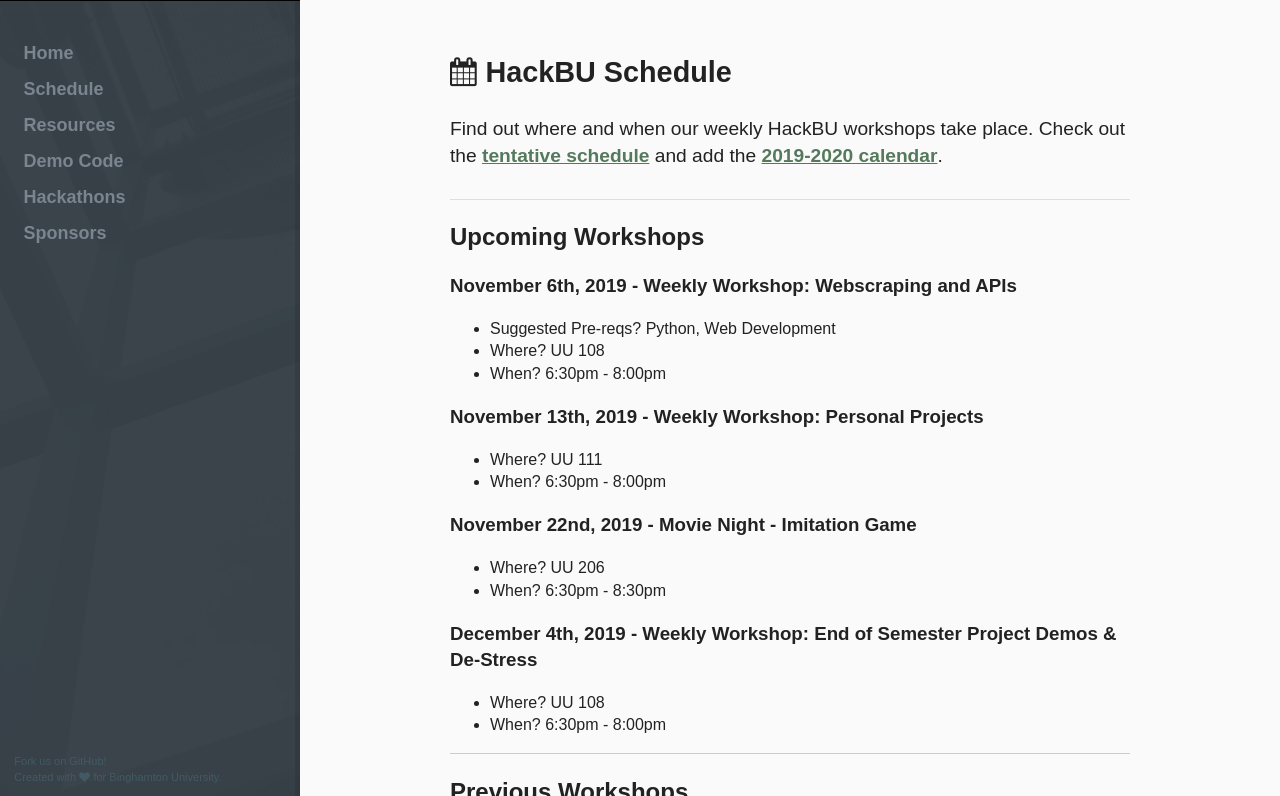
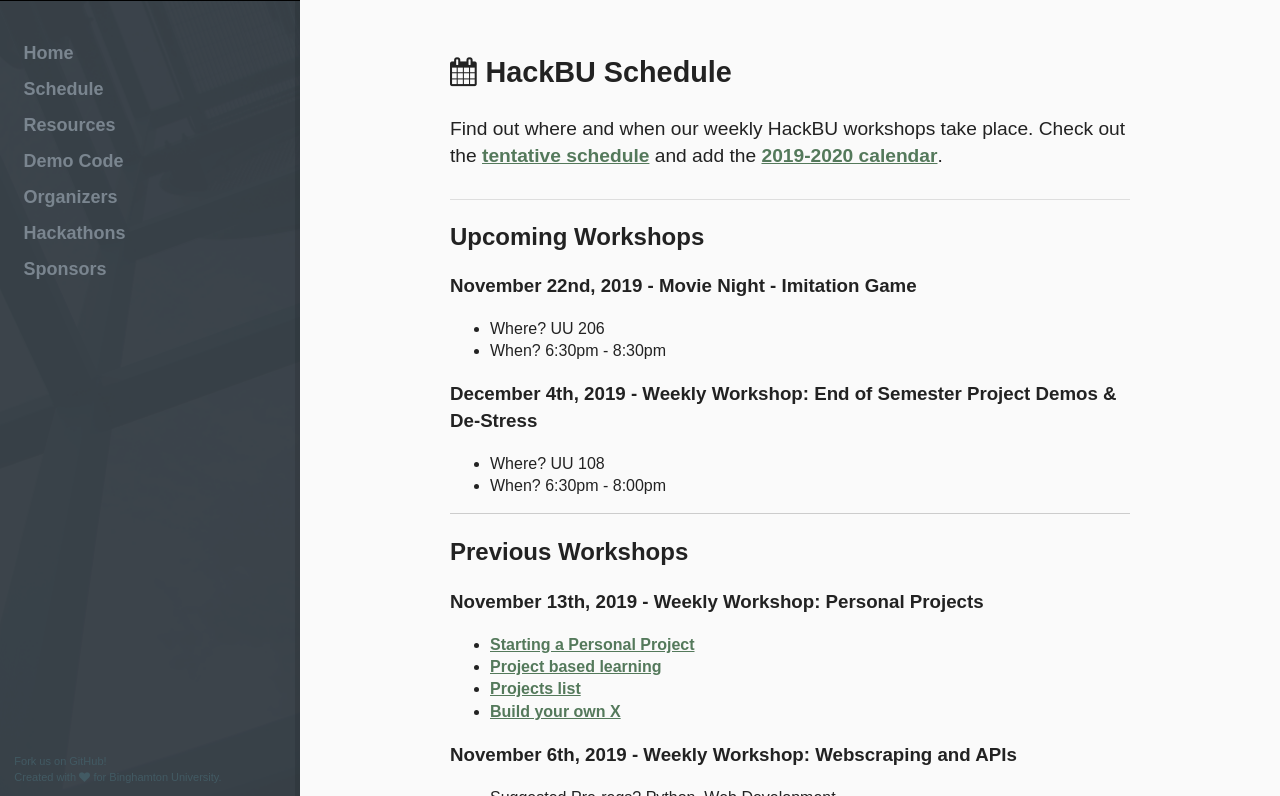
Before and after one commit to hackbinghamton/hackbinghamton.github.io, a Jekyll site: the page built from schedule/index.html, in a window 1280 px wide and 900 px high, cut to the strip 104-900 px from the top of the window. Built offline with Jekyll 4.4.1, drawn with Linux system fonts in a browser that asks for light colours; some of the changed text lies outside the part shown.

Commit message:
Update schedule, favicon.ico, and organizers

```diff
--- a/_includes/sidebar.html
+++ b/_includes/sidebar.html
@@ -24,9 +24,9 @@
 			<a href="/workshops/">Workshops</a>
 		</li>
 -->
-<!--		<li {% if page.url == '/organizers/index.html' %}class="sidebar-navigation-active navigation-active"{% endif %}>
+		<li {% if page.url == '/organizers/index.html' %}class="sidebar-navigation-active navigation-active"{% endif %}>
 			<a href="/organizers/">Organizers</a>
-		</li> -->
+		</li>
 		<li {% if page.url == '/hackathons/index.html' %}class="sidebar-navigation-active navigation-active"{% endif %}>
 			<a href="/hackathons/">Hackathons</a>
 		</li>
--- a/schedule/index.html
+++ b/schedule/index.html
@@ -9,27 +9,6 @@ description: Find out where and when our weekly HackBU workshops take place
 	<p>Find out where and when our weekly HackBU workshops take place. Check out the <a href="https://docs.google.com/spreadsheets/d/171UMVQsbL7_Dmp_Nngxn7VcYaq_Nuerf2sjMHddhqGg/edit?usp=sharing">tentative schedule</a> and add the <a href="https://calendar.google.com/calendar/r?cid=YmluZ2hhbXRvbi5lZHVfa3VpZzFnbXNibXU5czZhbGY0aDEzaDhuNm9AZ3JvdXAuY2FsZW5kYXIuZ29vZ2xlLmNvbQ">2019-2020 calendar</a>. </p>
 </div>
 <h2> Upcoming Workshops </h2>
-      <h3> November 6th, 2019 - Weekly Workshop: Webscraping and APIs</h3>
-      <ul>
-        <li>
-          Suggested Pre-reqs? Python, Web Development
-        </li>
-        <li>
-          Where? UU 108
-        </li>
-        <li>
-          When? 6:30pm - 8:00pm
-        </li>
-      </ul>
-      <h3> November 13th, 2019 - Weekly Workshop: Personal Projects </h3>
-      <ul>
-        <li>
-          Where? UU 111
-        </li>
-        <li>
-          When? 6:30pm - 8:00pm
-        </li>
-      </ul>
       <h3> November 22nd, 2019 - Movie Night - Imitation Game </h3>
       <ul>
         <li>
@@ -51,6 +30,30 @@ description: Find out where and when our weekly HackBU workshops take place
     <hr>
 <h2> Previous Workshops </h2>
 <div class="article">
+  <h3> November 13th, 2019 - Weekly Workshop: Personal Projects </h3>
+  <ul>
+    <li>
+      <a href="https://github.com/HackBinghamton/IntroToProgrammingWorkshop/blob/master/StartingAPersonalProject.md"> Starting a Personal Project </a>
+    </li>
+    <li>
+      <a href="https://github.com/tuvtran/project-based-learning"> Project based learning</a>
+      </li>
+        <li>
+      <a href="https://github.com/karan/projects"> Projects list</a>
+      </li>
+        <li>
+      <a href="https://github.com/danistefanovic/build-your-own-x"> Build your own X </a>
+      </li>
+  </ul>
+  <h3> November 6th, 2019 - Weekly Workshop: Webscraping and APIs</h3>
+  <ul>
+    <li>
+      Suggested Pre-reqs? Python, Web Development
+    </li>
+      <li>
+      <a href="https://github.com/HackBinghamton/Webscraping-APIsWorkshop"> Webscraping and API Workshop </a>
+    </li>
+  </ul>
   <h3> October 30th, 2019 - Weekly Workshop: Programming for Engineers w/ SWE</h3>
   <ul>
     <li>
```
Also changed, not shown: favicon.ico.
